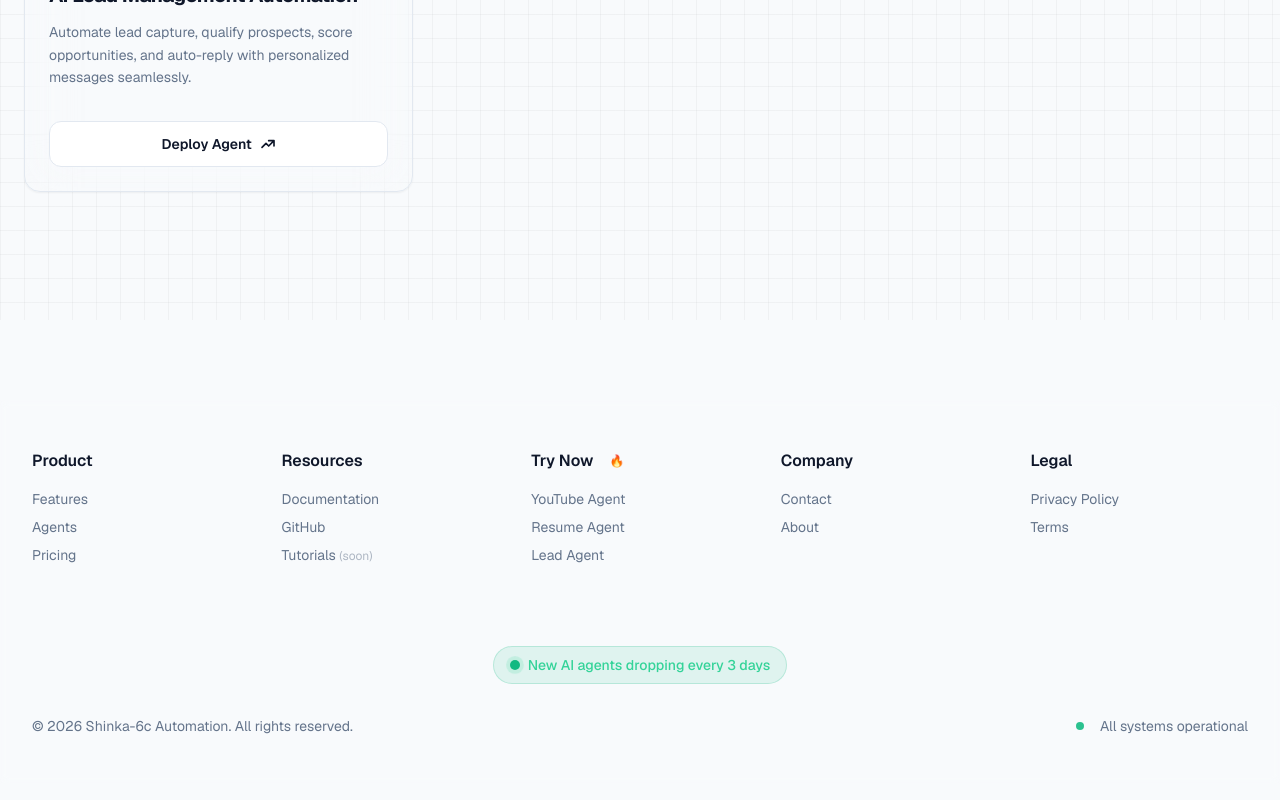
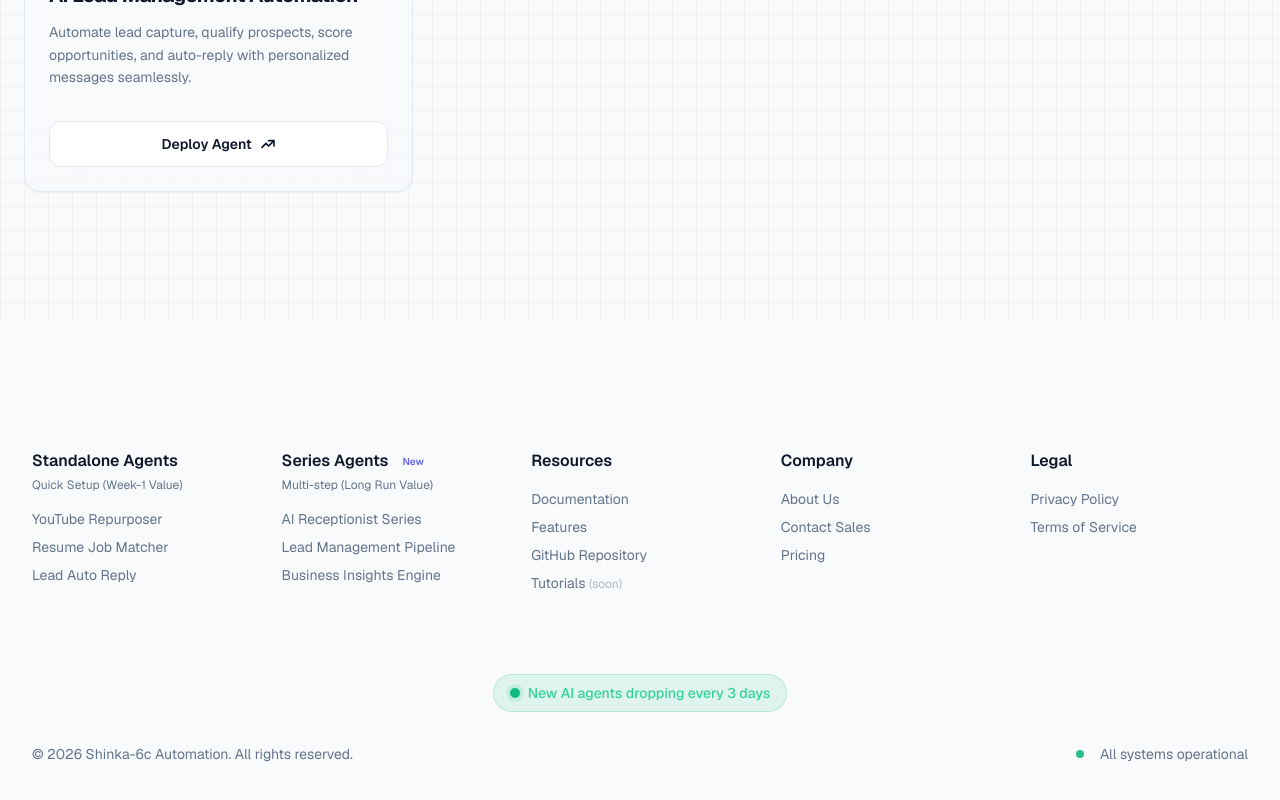
Before and after one commit to Chandu-Collab/shinka-6c-playground, a Next.js app: page / in a window 1280 px wide. Shown: the part 3315-4115 px from the top of the page. Built offline with nearby package versions, Linux system fonts and the light colour scheme.

Commit message:
layout is updated with new features

```diff
--- a/app/layout.tsx
+++ b/app/layout.tsx
@@ -64,43 +64,47 @@ export default function RootLayout({
             <div className="mx-auto max-w-7xl px-4 sm:px-6 lg:px-8">
               <div className="grid grid-cols-2 md:grid-cols-5 gap-8 mb-12">
                 <div>
-                  <h4 className="font-semibold text-foreground mb-4">Product</h4>
+                  <h4 className="font-semibold text-foreground mb-1">Standalone Agents</h4>
+                  <p className="text-xs text-muted mb-4">Quick Setup (Week-1 Value)</p>
                   <ul className="space-y-2 text-sm text-muted">
-                    <li><Link href="/features" className="hover:text-accent transition-colors">Features</Link></li>
-                    <li><Link href="/" className="hover:text-accent transition-colors">Agents</Link></li>
-                    <li><Link href="/pricing" className="hover:text-accent transition-colors">Pricing</Link></li>
+                    <li><Link href="/agent/youtube-repurposer" className="hover:text-accent transition-colors">YouTube Repurposer</Link></li>
+                    <li><Link href="/agent/resume-job-matcher" className="hover:text-accent transition-colors">Resume Job Matcher</Link></li>
+                    <li><Link href="/agent/lead-auto-reply" className="hover:text-accent transition-colors">Lead Auto Reply</Link></li>
+                  </ul>
+                </div>
+                <div>
+                  <h4 className="font-semibold text-foreground mb-1 flex items-center">
+                    Series Agents <span className="text-[10px] bg-accent/20 text-accent px-1.5 py-0.5 rounded-full ml-2">New</span>
+                  </h4>
+                  <p className="text-xs text-muted mb-4">Multi-step (Long Run Value)</p>
+                  <ul className="space-y-2 text-sm text-muted">
+                    <li><Link href="/agent/ai-receptionist" className="hover:text-accent transition-colors">AI Receptionist Series</Link></li>
+                    <li><Link href="/agent/ai-lead-management-automation" className="hover:text-accent transition-colors">Lead Management Pipeline</Link></li>
+                    <li><Link href="/agent/business-insights" className="hover:text-accent transition-colors">Business Insights Engine</Link></li>
                   </ul>
                 </div>
                 <div>
                   <h4 className="font-semibold text-foreground mb-4">Resources</h4>
                   <ul className="space-y-2 text-sm text-muted">
                     <li><Link href="/documentation" className="hover:text-accent transition-colors">Documentation</Link></li>
-                    <li><a href="https://github.com/Chandu-Collab/ai-automation-workflows" target="_blank" rel="noreferrer" className="hover:text-accent transition-colors">GitHub</a></li>
+                    <li><Link href="/features" className="hover:text-accent transition-colors">Features</Link></li>
+                    <li><a href="https://github.com/Chandu-Collab/ai-automation-workflows" target="_blank" rel="noreferrer" className="hover:text-accent transition-colors">GitHub Repository</a></li>
                     <li><Link href="/tutorials" className="hover:text-accent transition-colors">Tutorials <span className="opacity-50 text-xs">(soon)</span></Link></li>
-                  </ul>
-                </div>
-                <div>
-                  <h4 className="font-semibold text-foreground mb-4 flex items-center gap-2">
-                    Try Now <span className="text-xs bg-accent/20 text-accent px-2 py-0.5 rounded-full">🔥</span>
-                  </h4>
-                  <ul className="space-y-2 text-sm text-muted">
-                    <li><Link href="/agent/youtube-repurposer" className="hover:text-accent transition-colors">YouTube Agent</Link></li>
-                    <li><Link href="/agent/resume-job-matcher" className="hover:text-accent transition-colors">Resume Agent</Link></li>
-                    <li><Link href="/agent/lead-auto-reply" className="hover:text-accent transition-colors">Lead Agent</Link></li>
                   </ul>
                 </div>
                 <div>
                   <h4 className="font-semibold text-foreground mb-4">Company</h4>
                   <ul className="space-y-2 text-sm text-muted">
-                    <li><Link href="/contact" className="hover:text-accent transition-colors">Contact</Link></li>
-                    <li><Link href="/about" className="hover:text-accent transition-colors">About</Link></li>
+                    <li><Link href="/about" className="hover:text-accent transition-colors">About Us</Link></li>
+                    <li><Link href="/contact" className="hover:text-accent transition-colors">Contact Sales</Link></li>
+                    <li><Link href="/pricing" className="hover:text-accent transition-colors">Pricing</Link></li>
                   </ul>
                 </div>
                 <div>
                   <h4 className="font-semibold text-foreground mb-4">Legal</h4>
                   <ul className="space-y-2 text-sm text-muted">
                     <li><Link href="/privacy" className="hover:text-accent transition-colors">Privacy Policy</Link></li>
-                    <li><Link href="/terms" className="hover:text-accent transition-colors">Terms</Link></li>
+                    <li><Link href="/terms" className="hover:text-accent transition-colors">Terms of Service</Link></li>
                   </ul>
                 </div>
               </div>
```
